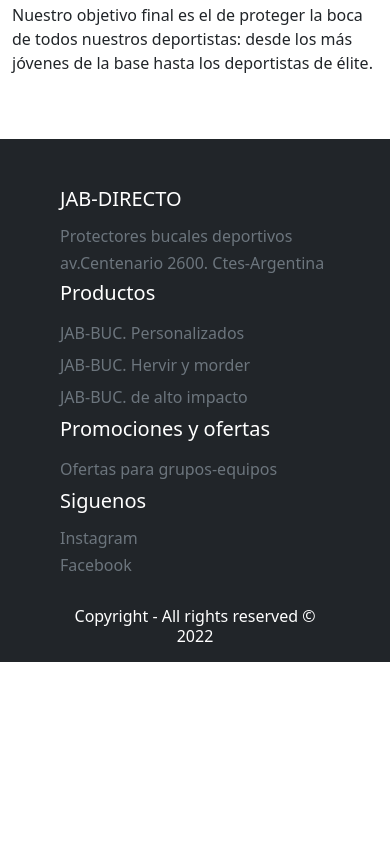
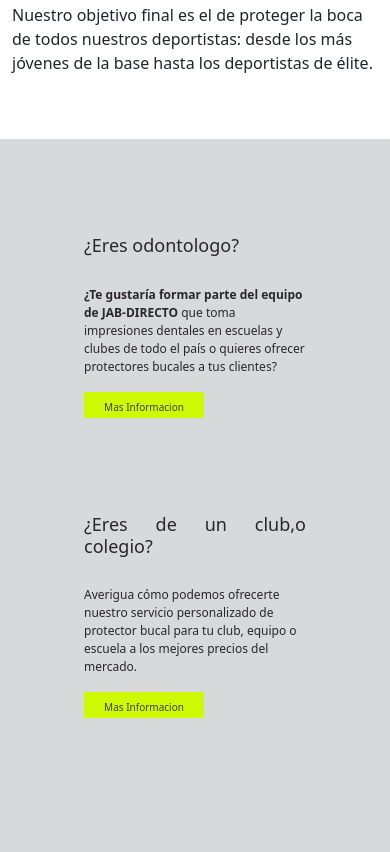
Before and after one commit to Luisbravs/Bravo-tercera-entraga, a plain HTML site: page html/nosotros.html in a window 390 px wide. Shown: the part 1312-2164 px from the top of the page. Before the commit the page ends 1974 px from the top, so only its background shows below. Drawn offline with nearby package versions, Linux system fonts and the light colour scheme.

Commit message:
modifique footer

```diff
--- a/html/nosotros.html
+++ b/html/nosotros.html
@@ -84,39 +84,53 @@
 
           </section>
             </section>
+          <section class="contenedor-od container-fluid p-5">
+              <div class="row row-conten">
+              <div class="col-md-6 p-5 col-lg-6 p-5 p-5 col-xl-6 p-5 col-xxl-6 p-5 container box-od box-od1">
+                <h3 class="titulo-od-grup titulo-od">¿Eres odontologo?</h3>
+              <p class="parrafo-od"><span class="span-od">¿Te gustaría formar parte del equipo de JAB-DIRECTO</span> que toma impresiones dentales en escuelas y clubes de todo el país o quieres ofrecer protectores bucales a tus clientes?</p>
+              <button class="btn-info btn-info1"><a class="link-info" href="./html/contacto.html"> Mas Informacion</a></button>
+            </div>
+            <div class="col-md-6 p-5 col-lg-6 p-5 col-xl-6 p-5 col-xxl-6 p-5 box-od box-od2">
+              <h3 class="titulo-od-grup titulo-grup">¿Eres de un club,o colegio?</h3>
+            <p class="parrafo-od">Averigua cómo podemos ofrecerte nuestro servicio personalizado de protector bucal para tu club, equipo o escuela a los mejores precios del mercado.</p>
+            <button class="btn-info btn-info2"><a class="link-info" href="./html/contacto.html"> Mas Informacion</a></button>
+          </div>
+        </div>
+            </section>
 
          </main>
 
         <!--FOOTER-->
-<footer class="container-fluid">
+        <footer class="container-fluid  foot-contenedor">
           <div class="row p-5 pb-2 bg-dark text-white">
-    <div class="col-xs-12 col-md-6 col-lg-3">
-      <p class="h5 mb-3">JAB-DIRECTO</p>
-      <div class="text-secondary h6">Protectores bucales deportivos</div>
-      <div class="text-secondary h6">av.Centenario 2600. Ctes-Argentina</div>
+            <div class="col-xs-12 col-md-6 col-lg-3 footer-box ">
+              <p class="jab-d mb-3">JAB-DIRECTO</p>
+              <div class="mt-4 text-secondary"><p class="p-jab-d">Protectores bucales deportivos</p></div>
+              <div class="text-secondary"><p class="p-jab-d">av.Centenario 2600. Ctes-Argentina</p></div>
             </div>
 
             <div class="col-xs-12 col-md-6 col-lg-3 footer-box">
-      <p class="footer-productos h5 mb-3">Productos</p>
-     <div class="mb-2">
-      <a class="text-secondary text-decoration-none h6" href="./html/productos.html">JAB-BUC.   Personalizados</a>
+              <p class="footer-productos  mb-3">Productos</p>
+             <div class="mb-2  footer-link">
+              <a class="text-decoration-none buc-productos" href="./html/productos.html">JAB-BUC.   Personalizados</a>
             </div>
-     <div class="mb-2">
-       <a class="text-secondary text-decoration-none h6" href="./html/productos.html">JAB-BUC. Hervir y morder</a>
+             <div class="mb-2  footer-link">
+               <a class="text-decoration-none buc-productos" href="./html/productos.html">JAB-BUC. Hervir y morder</a>
             </div>
-     <div class="mb-2">
-      <a class="text-secondary text-decoration-none h6" href="./html/productos.html">JAB-BUC. de alto impacto</a>
+             <div class="mb-2  footer-link">
+              <a class="text-decoration-none buc-productos" href="./html/productos.html">JAB-BUC. de alto impacto</a>
             </div>
 
             </div>
 
             <div class="footer-box col-xs-12 col-md-6 col-lg-3">
 
-      <p class="footer-productos h5 mb-3">Promociones y ofertas</p>
+              <p class="footer-productos mb-3">Promociones y ofertas</p>
 
-      <div class="mb-2">
+              <div class="footer-link mb-2">
 
-        <a class="text-secondary text-decoration-none h6" href="./html/contacto.html ">Ofertas para grupos-equipos</a>
+                <a class="text-decoration-none buc-productos" href="./html/contacto.html ">Ofertas para grupos-equipos</a>
 
               </div>
 
@@ -124,12 +138,14 @@
 
             <div class="footer-box col-xs-12 col-md-6 col-lg-3">
 
-      <p class="footer-productos h5 mb-3">Siguenos</p>
+              <p class="footer-productos mb-3">Siguenos</p>
 
-      <div class="mb-2 h6"><a class="footer-productos text-secondary text-decoration-none" href="">Instagram</a>
+              <div class="mb-2 footer-link ">
+                <a class="text-decoration-none buc-productos" href="">Instagram</a>
               </div>
 
-      <div class="mb-2 h6"><a class="footer-productos text-secondary text-decoration-none" href="">Facebook</a>
+              <div class="mb-2 footer-link">
+                <a class="text-decoration-none buc-productos" href="">Facebook</a>
               </div>
 
 
@@ -143,7 +159,6 @@
 
         </footer>
 
-
 <!-- JavaScript Bundle with Popper -->
 <script src="https://cdn.jsdelivr.net/npm/bootstrap@5.1.3/dist/js/bootstrap.bundle.min.js" integrity="sha384-ka7Sk0Gln4gmtz2MlQnikT1wXgYsOg+OMhuP+IlRH9sENBO0LRn5q+8nbTov4+1p" crossorigin="anonymous"></script>
 </body>
--- a/sas/_contacto.scss
+++ b/sas/_contacto.scss
@@ -5,5 +5,11 @@
     .contac-titul{
         color: globales.$color-letra-titulo-seccion;
 
+        &:hover{
+            color: #f8f8f8;
+            transform: rotateY(20deg);
+            transition:1ms;
+        }
+
     }
 }
--- a/sas/_layout.scss
+++ b/sas/_layout.scss
@@ -45,17 +45,62 @@
     transform:scale(1.1);
     transition: 0.3ms;
 }
+
 /*seudoclases img-index*/
 
 .box-img-index .img-index:hover {
     transform:scale(1.2);
     transition: 0.6ms;
 }
+/*footer*/
+.foot-contenedor{
+    &:hover{
+        border-top: solid 6px globales.$color-box-titulo-seccion;
 
-/*seudoclases footer*/
-.footer-box .footer-productos:hover{
-    color:#616060;
+    }
 }
+.footer-box{
+    .jab-d{
+        font-weight: 700;
+        &:hover{
+            color:#616060;
+        }
+    }
+
+
+.p-jab-d{
+    font-size: 14px;
+    &:hover{
+        color: #cfc7c7;
+    }
+}
+.footer-productos{
+    font-weight: 600;
+    font-size: 20px;
+    &:hover{
+        color:#616060;
+    }
+}
+
+}
+
+.footer-link{
+    .buc-productos{
+      font-size: 14px;
+      color: #616060;
+
+      &:hover{
+        color:#cfc7c7;
+      }
+    }
+
+}
+@media (max-width:991px){
+    .footer-box{
+        text-align: center;
+    }
+}
+
 
 @for $item from 1 through 4 {
     .nav-item:nth-child(#{$item}){
--- a/sas/inicio.scss
+++ b/sas/inicio.scss
@@ -1,10 +1,15 @@
 
 .contenedor-od{
-    background-color:rgb(218, 228, 238);
+    background-color:rgb(216, 217, 218);
     color: rgb(41, 39, 39);
     height: 55vh;
+    &:hover{
+        background-color: rgb(168, 165, 165);
+        border-top: solid 5px #CEFA05;
+    }
    .span-od{
     font-weight: bold;
+
 
    }
    .box-od{
@@ -15,7 +20,7 @@
     font-size:1.3rem;
    }
    .btn-info2{
-    margin: 20px;
+    margin-top: 20px;
    }
    .btn-info{
     background-color: #CEFA05;
@@ -35,6 +40,7 @@
         background-color:rgb(70, 69, 69);
         color:aliceblue ;
         border-radius: 5px;
+        border-bottom: solid 3px #CEFA05;
         .link-info{
             color: aliceblue;
         }
@@ -46,61 +52,85 @@
 }
 /*media quari*/
 
-@media (max-width:1116px){
+@media (max-width:1115px){
     .contenedor-od{
         height: 60vh;
+        .btn-info1{
+            margin-top:20px;
+        }
     }
 
 }
-@media (max-width:1030px){
-    .box-od{
+@media (max-width:1029px){
+    .contenedor-od{
+    .parrafo-od{
         text-align:start;
-        font-size: 10px;
+        font-size: 13px;
        }
      .titulo-od-grup{
-        font-size:1.5rem;
+        font-size:18px;
        }
-    .btn-info2{
-        margin-top: 20px;
+       .btn-info1{
+        margin-top:20px;
+       }
+    }
 
-       }
 }
-@media (max-width:926px){
-    .btn-info2{
-        margin-top:0px;
+@media (max-width:976px){
+    .contenedor-od{
+        .btn-info2{
+            margin-top:40px;
+        }
+    }
+}
+@media (max-width:879px){
+    .contenedor-od{
+        .btn-info2{
+            margin-top:20px;
 
-       }
+        }
+        .btn-info{
+            height:40px;
+            width: 170px;
+        }
+    }
+}
 
-       }
-@media (max-width:854px){
-    .btn-info2{
-            margin-top:23px;}
-         }
-@media (max-width:806px){
-    .btn-info2{
+@media (max-width:812px){
+    .contenedor-od{
+    .btn-info1{
             margin-top:0px;}
+     .btn-info2{
+                margin-top:20px;}
              }
 
+         }
 @media (max-width:788px){
-     .titulo-od{
-            margin-bottom:30px;}
-                 }
-@media (max-width:768px){
+    .titulo-grup{
+            margin-bottom:29px;}
+    .titulo-od{
+                margin-bottom:30px;}
+                     }
+
+@media (max-width:769px){
      .contenedor-od{
-            height: 100vh;
+            height: 60vh;
             .btn-info{
-                height: 30px;
+                height: 35px;
                 width: 150px;
               }
+              .btn-info2{
+                margin-top: 0;
+              }
               .link-info{
-                font-size: 15px;
+                font-size: 14px;
               }
 
         }
 
     .titulo-od{
             font-size:15px;
-            margin-bottom: 10px;
+            margin-bottom: 30px;
            }
     .titulo-grup{
             font-size: 15px;
@@ -108,24 +138,32 @@
            }
 
                      }
-@media (max-width:508px){
+    @media (max-width:767px){
+        .contenedor-od{
+            height: 90vh;
+        .btn-info2{
+            margin-inline-start: 0;
+        }
+        .titulo-od-grup{
+                margin-top: 0;
+              }
+        }
+    }
+@media (max-width:695px){
     .contenedor-od{
              height: 100vh;
              .btn-info{
-                height: 26px;
-                width: 150px;
+                height: 28px;
+                width: 155px;
               }
               .link-info{
-                font-size: 15px;
+                font-size: 12px;
               }
              }
     .box-od{
          .titulo-od-grup{
                 font-size: 18px;
             }
-            .titulo-od{
-                margin-bottom: 5px;
-                   }
 
               .parrafo-od{
                   font-size: 12px;
@@ -134,19 +172,17 @@
                 height: 26px;
                 width: 130px;
               }
-              .link-info{
-                font-size: 12px;
-              }
+
         }
         }
 
 
 @media (max-width:430px){
         .contenedor-od{
-            height: 105vh;
+            height: 110vh;
             .btn-info{
-                 height:20px;
-                 width:115px;
+                 height:26px;
+                 width:120px;
                     }
             .link-info{
                  font-size: 10px;
@@ -155,6 +191,10 @@
                 }
                  }
                     }
+ @media (max-width:430px){
+        .contenedor-od{
+             height: 115vh;}
+                        }
 @media (max-width:339px){
         .box-od{
            .titulo-od-grup{
```
Also changed, not shown: html/comofunciona.html (+20 -18 lines), html/contacto.html (+20 -18 lines), html/productos.html (+20 -19 lines), index.html (+24 -23 lines), css/stylos.css, 1 other file. Lines whose indentation alone changed are shown as unchanged.
